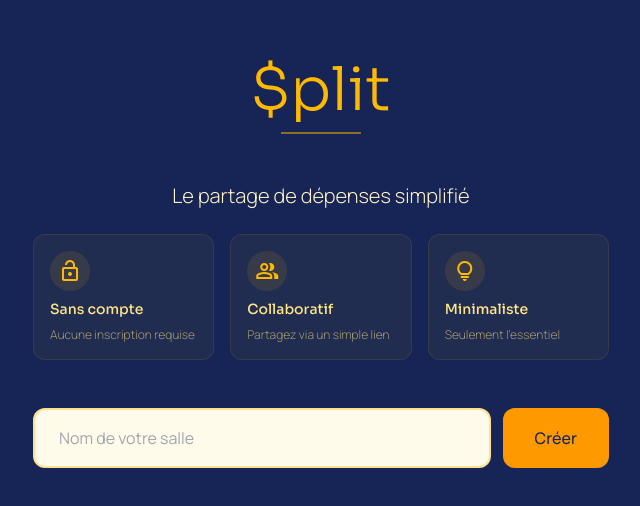
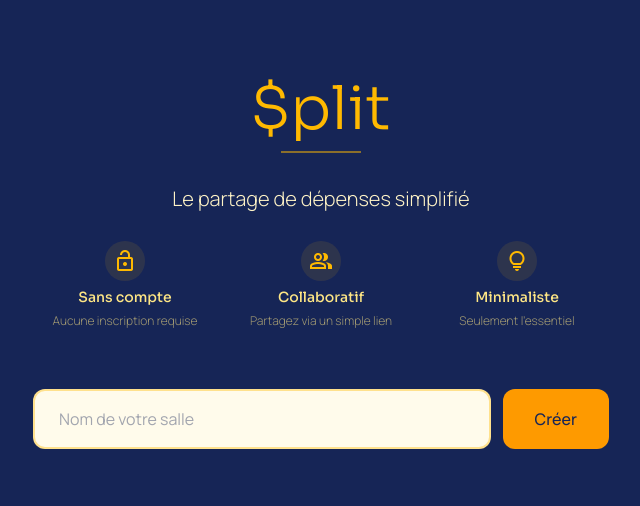
Before and after one commit to Delaudes/split, an Angular app: page / in a window 1280 px wide. Shown: the part 136-642 px from the top of the page, without its empty margins (319-959 px from the left). Built offline with nearby package versions, Linux system fonts and the light colour scheme.

Commit message:
feat: update design system with new non-interactive and interactive feature block components

```diff
--- a/src/home/page/home.component.html
+++ b/src/home/page/home.component.html
@@ -7,14 +7,16 @@
     </div>
 
     <!-- Features -->
-    <div class="space-y-6 mt-12">
+    <div class="space-y-4 mt-8">
       <p class="text-xl text-amber-100 font-light">Le partage de dépenses simplifié</p>
 
-      <div class="grid md:grid-cols-3 gap-4 text-left max-w-2xl mx-auto">
+      <div class="grid md:grid-cols-3 gap-3 text-center max-w-2xl mx-auto">
         @for (feature of features; track feature.icon) {
-          <div class="p-4 rounded-xl bg-amber-400/5 border border-amber-400/10 space-y-2">
-            <div class="w-10 h-10 rounded-full bg-amber-400/10 flex items-center justify-center">
-              <span class="material-symbols-outlined text-amber-400 text-2xl">
+          <div class="p-3 space-y-1.5">
+            <div
+              class="w-8 h-8 md:w-10 md:h-10 rounded-full bg-amber-400/10 flex items-center justify-center mx-auto"
+            >
+              <span class="material-symbols-outlined text-amber-400 text-xl md:text-2xl">
                 {{ feature.icon }}
               </span>
             </div>
```
Also changed, not shown: 1 other file (tests, documents, lock files or other folders).
